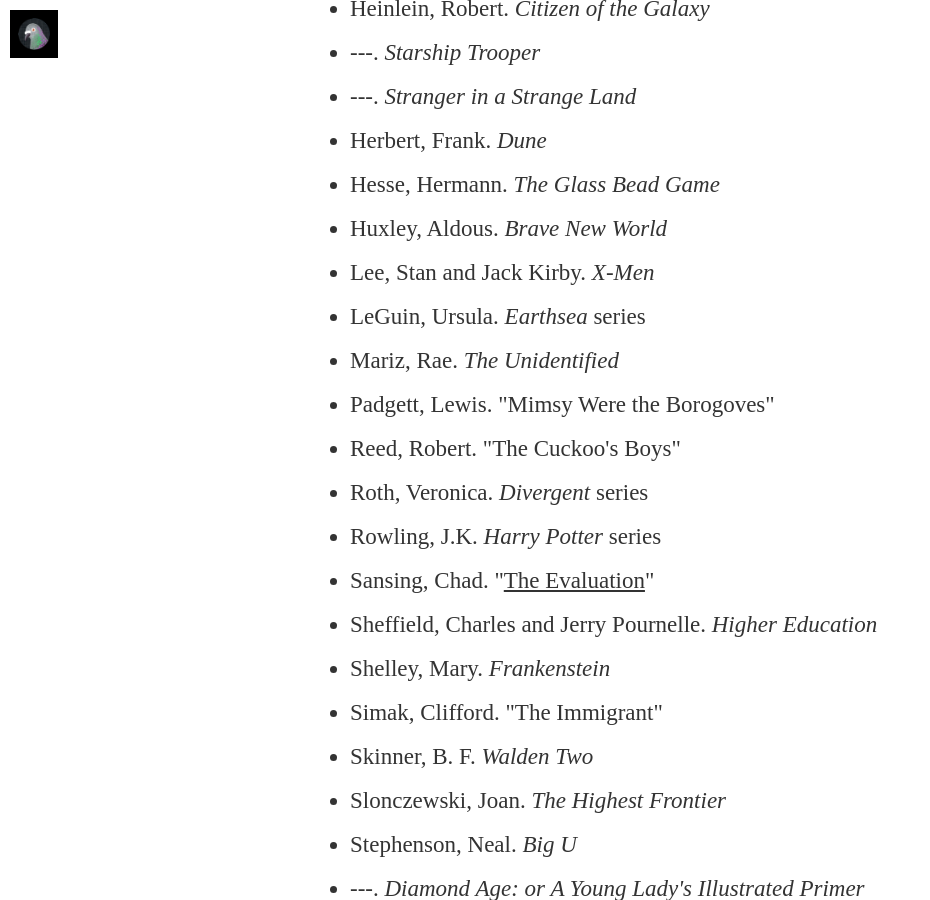
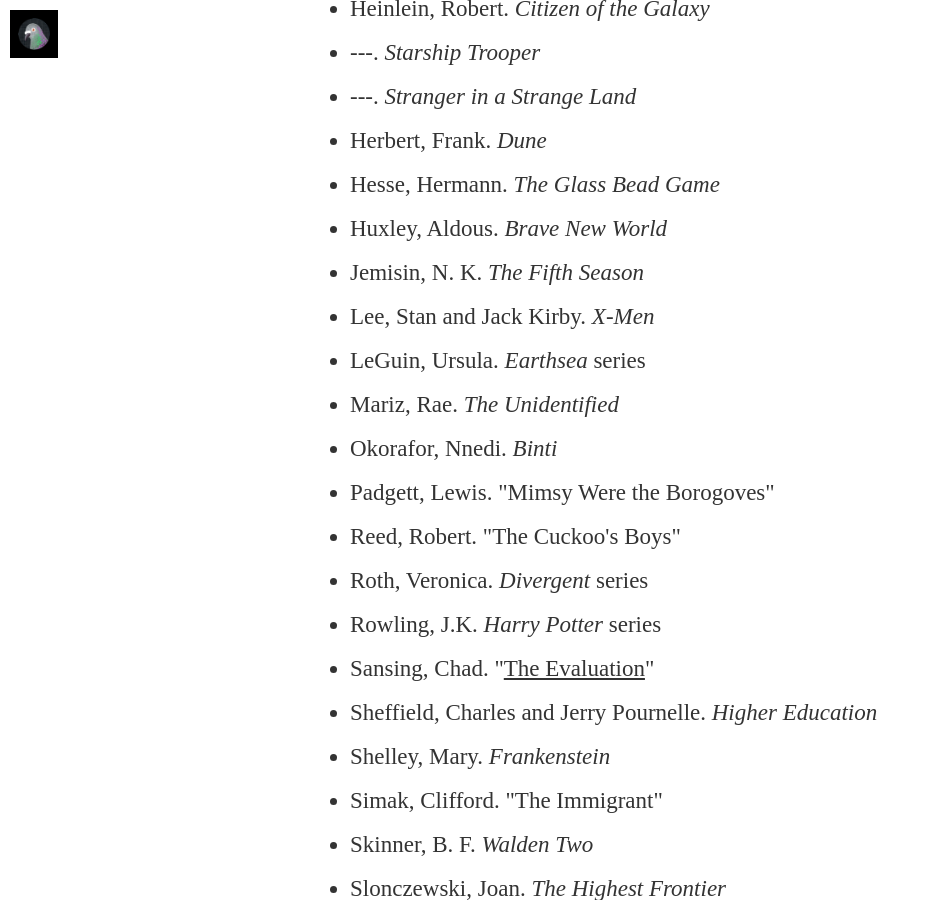
Before and after one commit to HackEducation/science-fiction, a Jekyll site: the page built from index.html, in a window 1280 px wide and 900 px high, scrolled down 1376 px. Shown: the whole window, without its empty margins (0-930 px from the left). Built offline with Jekyll 4.4.1, drawn with Linux system fonts in a browser that asks for light colours; nearby versions of some CDN libraries; some web fonts are replaced.

Commit message:
Update index.html

```diff
--- a/index.html
+++ b/index.html
@@ -23,9 +23,11 @@
 <li>Herbert, Frank. <em>Dune</em></li>
 <li>Hesse, Hermann. <em>The Glass Bead Game</em></li>
 <li>Huxley, Aldous. <em>Brave New World</em></li>
+<li>Jemisin, N. K. <em>The Fifth Season</em></li>
 <li>Lee, Stan and Jack Kirby. <em>X-Men</em></li>
 <li>LeGuin, Ursula. <em>Earthsea</em> series</li>
 <li>Mariz, Rae. <em>The Unidentified</em></li>
+ <li>Okorafor, Nnedi. <em>Binti</em></li>
 <li>Padgett, Lewis. "Mimsy Were the Borogoves"</li>
 <li>Reed, Robert. "The Cuckoo's Boys"</li>
 <li>Roth, Veronica. <em>Divergent</em> series</li>
```
